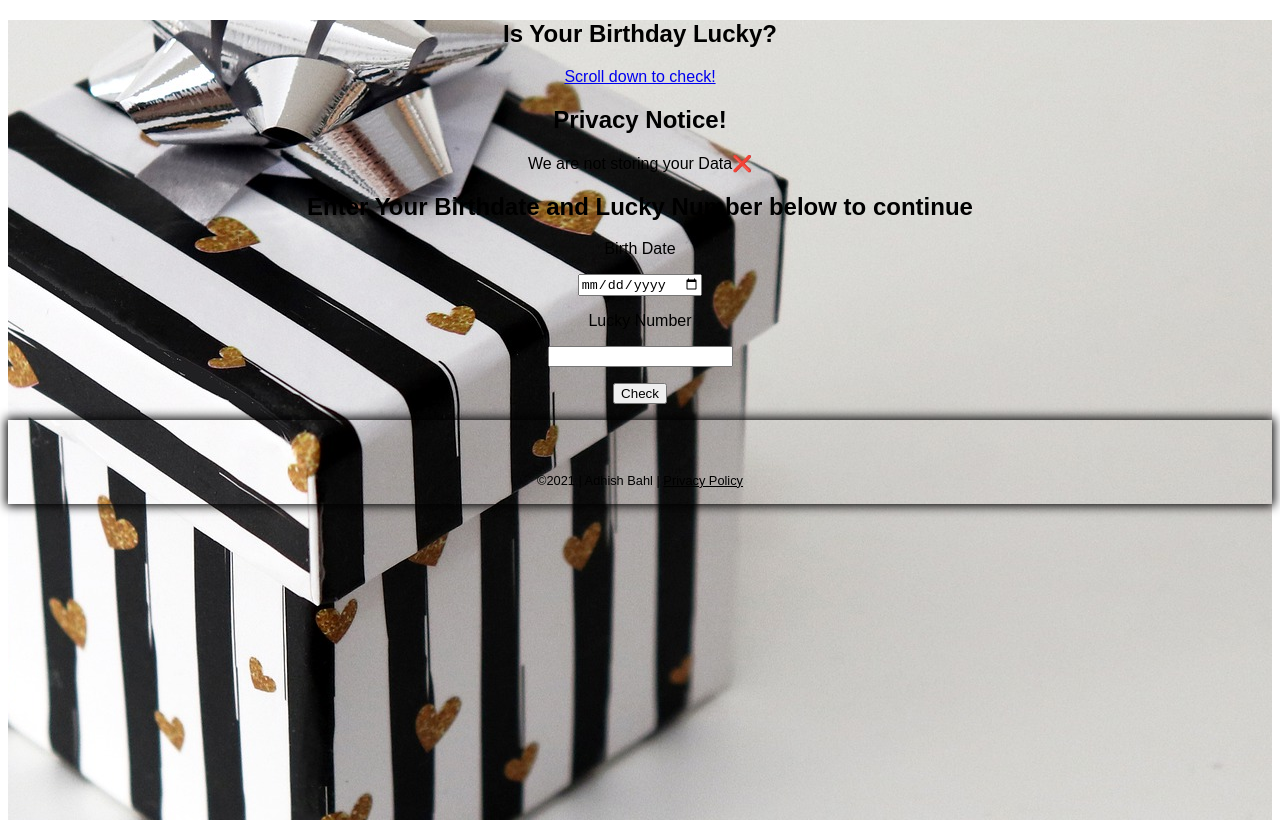
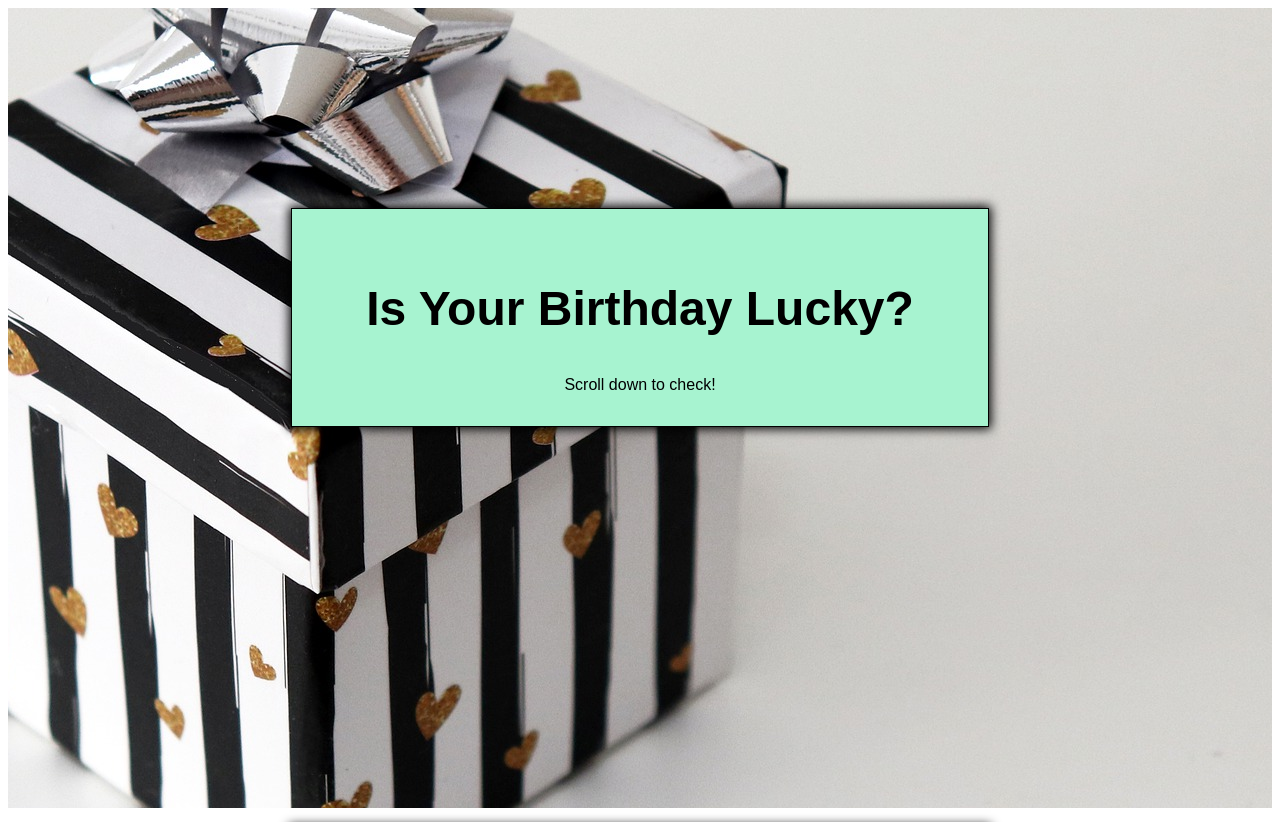
Before and after one commit to adhish-bahl/Is-Your-Birthday-Lucky, a React (Create React App) app: page / in a window 1280 px wide. Shown: the top 822 px of the page. Built offline with nearby package versions, Linux system fonts and the light colour scheme.

Commit message:
majority styling done

```diff
--- a/src/App.js
+++ b/src/App.js
@@ -6,12 +6,12 @@ export default function App() {
       <div className="container">
         <section className="nitro">
           <h1>Is Your Birthday Lucky?</h1>
-          <a href="#check">Scroll down to check!</a>
+          <a href="#mainSection">Scroll down to check!</a>
         </section>
         <section id="mainSection">
           <p className="privacyNotice">
-            <h2>Privacy Notice!</h2>
-            We are not storing your Data
+            <h3>Privacy Notice!</h3>
+            We are not storing your data.
             <span role="img" aria-labelledby="crossIcon" className="crossIcon">
               &#10060;
             </span>
@@ -19,19 +19,25 @@ export default function App() {
           <h1>Enter Your Birthdate and Lucky Number below to continue</h1>
           <form>
             <p>
-              <label htmlFor="date">Birth Date</label>
+              <label htmlFor="date">
+                <h2>Birth Date</h2>
+              </label>
             </p>
             <p>
               <input type="date" id="date" name="date" />
             </p>
             <p>
-              <label htmlFor="number">Lucky Number</label>
+              <label htmlFor="number">
+                <h2>Lucky Number</h2>
+              </label>
             </p>
             <p>
               <input type="number" id="number" name="number" />
             </p>
             <p>
-              <button type="button">Check</button>
+              <button type="button" className="btn">
+                Check
+              </button>
             </p>
           </form>
           <footer>
--- a/src/styles.css
+++ b/src/styles.css
@@ -14,13 +14,56 @@
   background-position: center;
   width: 100%;
   height: 100vh;
-  /* display: flex;
-  justify-content: center;
-  align-items: center; */
+  display: flex;
+  /* justify-content: center; */
+  align-items: center;
+  flex-direction: column;
 }
 
 section {
-  /* margin: 1000px 0px; */
+  margin: 200px 0px;
+  border: 1px solid black;
+  width: 50%;
+  padding: 2rem;
+  box-shadow: 0px 0px 10px 2px black;
+  display: flex;
+  align-items: center;
+  flex-direction: column;
+  background-color: #a7f3d0;
+}
+
+.nitro h1 {
+  font-size: 3rem;
+}
+
+.nitro a {
+  color: black;
+  text-decoration: none;
+}
+
+.privacyNotice {
+  border: 1px solid black;
+  width: 70%;
+  padding: 10px;
+}
+
+.privacyNotice h3 {
+  display: inline;
+  padding: 10px;
+}
+
+.privacyNotice span {
+  margin-left: 30px;
+}
+
+label {
+  margin-bottom: 500px;
+}
+
+.btn {
+  border-radius: 10px;
+  padding: 5px;
+  width: 90px;
 }
 
 .footerLink a {
@@ -32,6 +75,7 @@ section {
 }
 
 footer {
+  margin-top: 2rem;
   box-shadow: 0px 0px 10px 2px black;
   padding: 0 0 1rem;
 }
```
